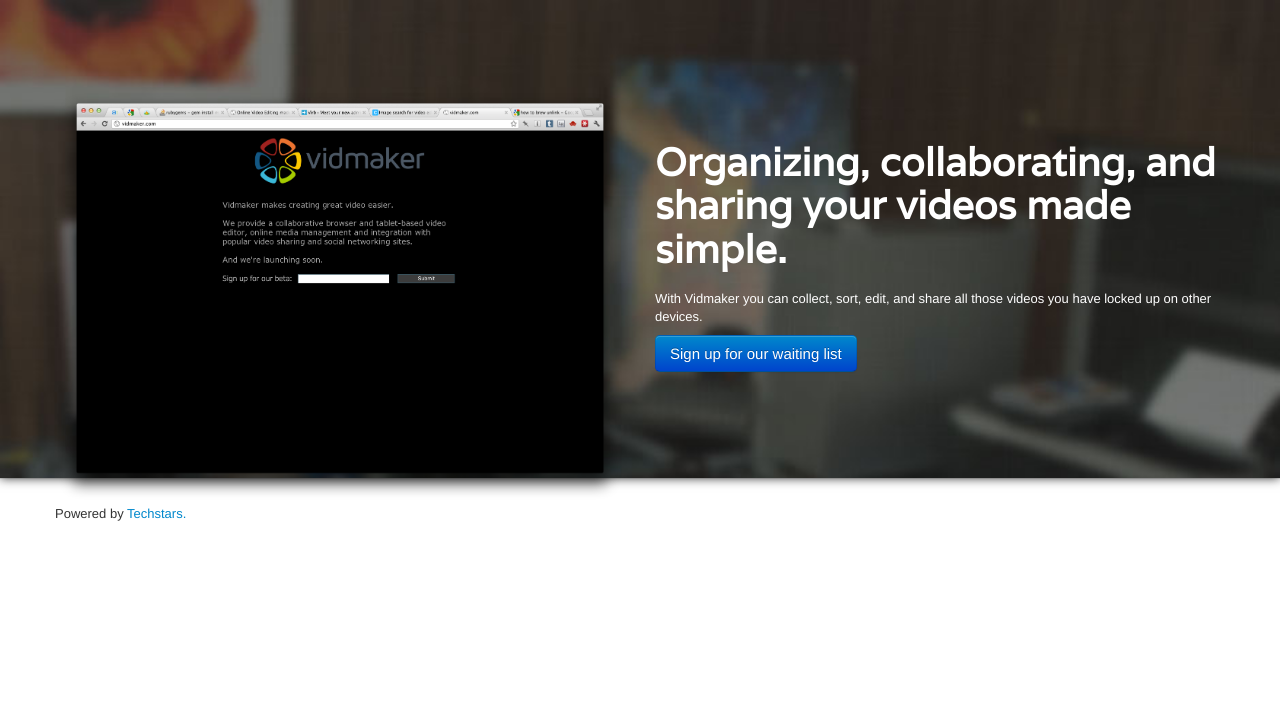
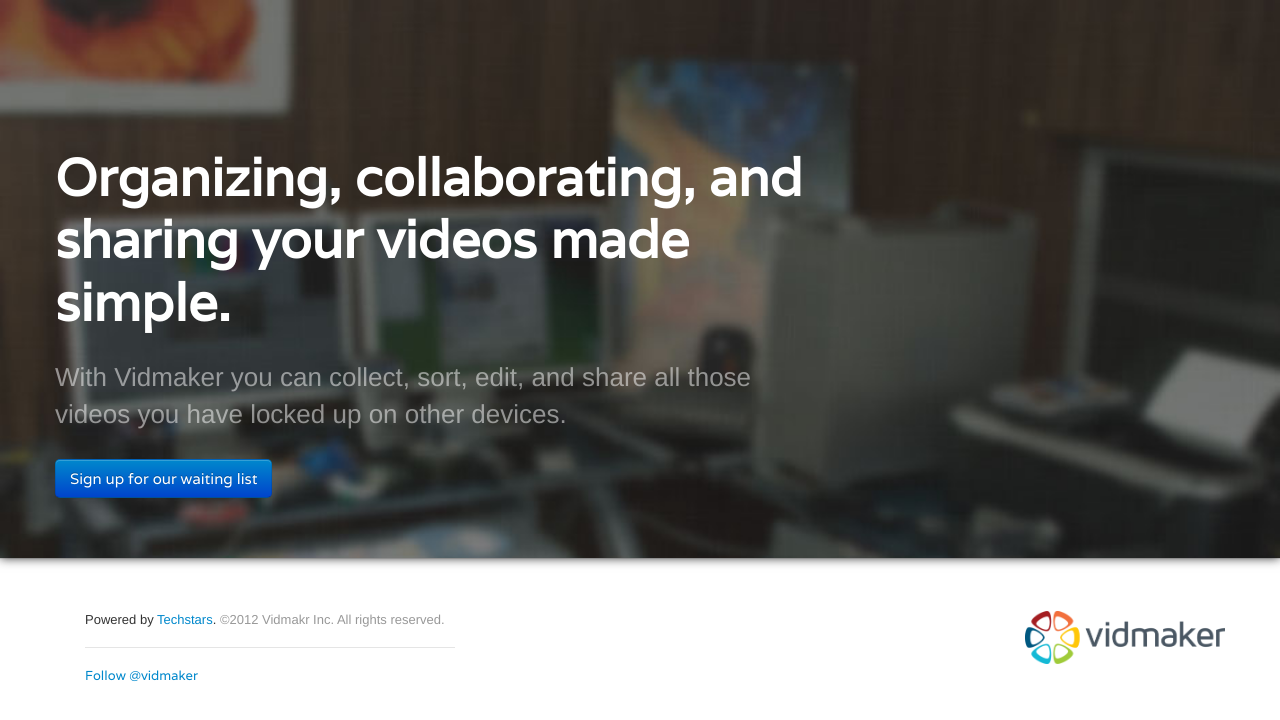
Before and after one commit to alexbaldwin/vidmaker, a plain HTML site: page index.html in a window 1280 px wide. Drawn offline with Linux system fonts and the light colour scheme.

Commit message:
updated footer and cleared demo image

```diff
--- a/index.html
+++ b/index.html
@@ -28,15 +28,11 @@
 ================================================== -->
   <div class="container">
     <header class="row">
-      <div class= "span6">
-        <img src="screenshot.png" alt="Vidmaker Product" class="screenshot">
-      </div>
-      <div class="span6">
+      <div class="span8">
         <h1>Organizing, collaborating, and sharing your videos made simple.</h1>
         <p>With Vidmaker you can collect, sort, edit, and share all those videos you have locked up on other devices.</p>
-        <p>
+        <br>
           <a href="https://github.com/twitter/bootstrap/" class="btn btn-primary btn-large">Sign up for our waiting list</a>
-        </p>
       </div>
     </header>
   </div>
@@ -47,16 +43,23 @@
 ================================================== -->
 <footer class="footer">
   <div class="container">
-    <p>Powered by <a href="http://techstars.com" target="_blank">Techstars.</a>
+    <img class="pull-right" src="vidmaker_logo.png" width="200">
+    <div class="span4">
+    <p>Powered by <a href="http://techstars.com" target="_blank">Techstars</a>. <span class="quiet">&copy;2012 Vidmakr Inc. All rights reserved.</span></p>
+    <hr>
     <div>
       <span class="like">
         <div class="fb-like" data-href="http://vidmaker.com" data-send="true" data-width="50" data-show-faces="false"></div>
       </span>
       <span class="tweet">
+        <a href="https://twitter.com/vidmaker" class="twitter-follow-button" data-show-count="false">Follow @vidmaker</a>
+        <script>!function(d,s,id){var js,fjs=d.getElementsByTagName(s)[0];if(!d.getElementById(id)){js=d.createElement(s);js.id=id;js.src="//platform.twitter.com/widgets.js";fjs.parentNode.insertBefore(js,fjs);}}(document,"script","twitter-wjs");</script>
       </span>
       <span class="plus">
         <div class="g-plusone" data-size="medium" data-annotation="inline" data-href="http://vidmaker.com"></div>
       </span>
+    </div>
+
     </div>
   </div><!-- /container -->
 </footer>
--- a/style.css
+++ b/style.css
@@ -10,6 +10,7 @@ body {
    background-size:cover;
   padding:120px 0 0;
   box-shadow: 0 0 10px #333;
+  min-height:350px;
 }
 
 .pitch, .pitch h1 {
@@ -17,9 +18,19 @@ body {
 }
 
 .pitch h1 {
-  font-size:3em;
-  line-height:1.12em;
+  font-size:4em;
+  line-height:1.2em;
   margin:.5em 0;
+}
+
+.pitch p {
+  font-size:2em;
+  line-height:1.4em;
+  opacity:.5;
+}
+
+.pitch a {
+  margin-bottom:4em;
 }
 
 .screenshot {
@@ -27,5 +38,13 @@ body {
 }
 footer {
   border-top:1px solid rgba(0,0,0,.1);
-  padding-top:2em;
+  padding-top:4em;
 }
+
+.quiet {
+  opacity:.5;
+}
+
+.like, .tweet, .plus {
+  float:left;
+}
```
